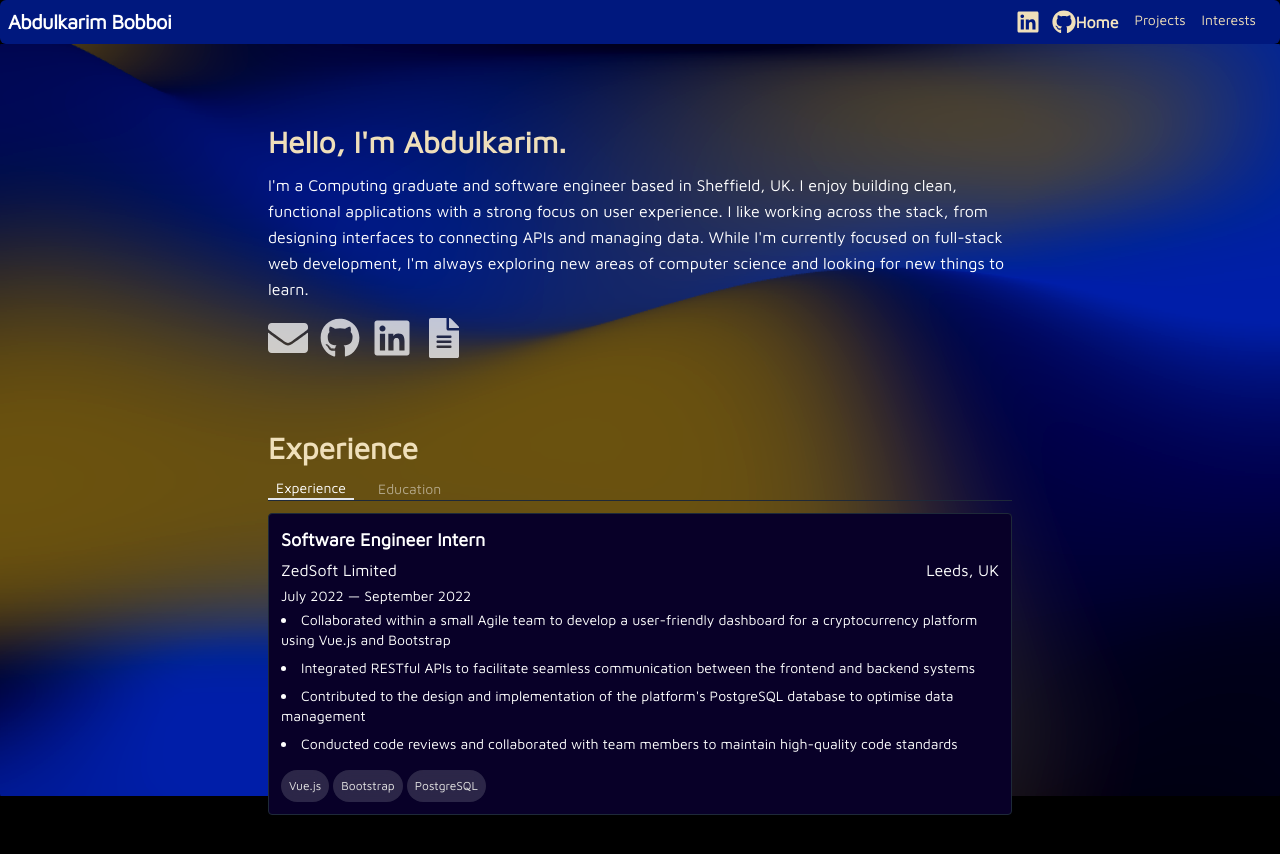
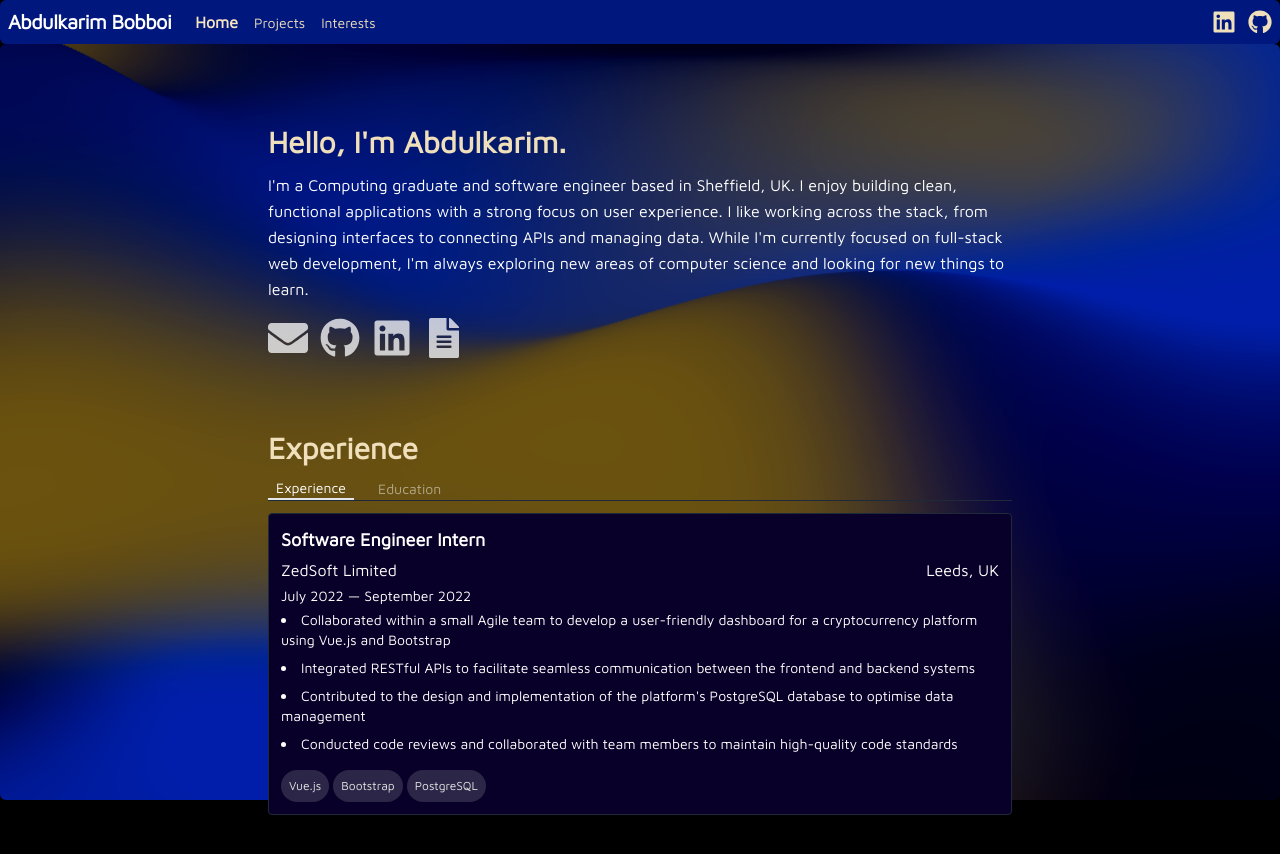
Before and after one commit to karimbobboi/portfolio, a Next.js app: page / in a window 1280 px wide. Shown: the top 854 px of the page. Built offline with nearby package versions, Linux system fonts and the light colour scheme.

Commit message:
refactor responsive navbar

```diff
--- a/src/app/components/NavBar.tsx
+++ b/src/app/components/NavBar.tsx
@@ -19,6 +19,33 @@ export default function NavBar(){
             <div className="bg-[#00187e] relative z-10 flex items-center justify-between flex-wrap backdrop-blur-sm p-2 rounded-md">
                 <div className="hidden sm:flex items-center flex-shrink-0 text-white mr-6">
                     <span className="font-semibold text-lg md:text-xl tracking-tight">Abdulkarim Bobboi</span>
+                </div>
+
+                <div className={`
+                    w-full hidden lg:flex lg:items-center lg:w-auto transition-all duration-300 ease-in-out
+                    ${barOpen ? 'block' : 'hidden'}
+                `}>
+                    <div className="lg:flex-grow">
+                        <>
+                        {pages && pages.map((page, i) => (
+                            <a
+                                key={i}
+                                className={
+                                    `block cursor-pointer lg:inline-block mr-4 ${pathname === page.path
+                                    ? 'text-[#f5e5c0] font-semibold text-md'
+                                    : 'text-[#efdfba] hover:text-white text-sm'}`
+                            }
+                            onClick={() => {
+                                if(!router)
+                                    return;
+                                router.push(page.path)
+                            }}
+                        >
+                            {page.name}
+                        </a>
+                        ))}
+                        </>
+                    </div>
                 </div>
 
                 <div className="flex items-center gap-3 sm:ml-auto">
@@ -43,21 +70,21 @@ export default function NavBar(){
                 <div className="block lg:hidden">
                     <button
                         onClick={() => setBarOpen(!barOpen)}
-                        className="flex items-center px-3 py-2 text-[#efdfba] hover:text-white"
+                        className="flex items-center px-3 text-[#efdfba] hover:text-white"
                     >
                         {barOpen ? <FaTimes size={24} /> : <FaBars size={24} />}
                     </button>
                 </div>
 
                 <div className={`
-                    w-full lg:flex lg:items-center lg:w-auto transition-all duration-300 ease-in-out
+                    w-full lg:flex lg:hidden lg:items-center lg:w-auto transition-all duration-300 ease-in-out
                     ${barOpen ? 'block' : 'hidden'}
                 `}>
                     <div className="lg:flex-grow flex flex-col lg:flex-row">
                         {pages.map((page, i) => (
                             <a  key={i}
                                 className={`
-                                    block py-2 lg:py-0 lg:inline-block lg:mt-0 mr-4
+                                    block py-1 lg:py-0 lg:inline-block lg:mt-0 mr-4
                                     ${pathname === page.path
                                         ? 'text-[#f5e5c0] font-semibold text-md'
                                         : 'text-[#efdfba] hover:text-white text-sm'}
--- a/src/app/interests/page.tsx
+++ b/src/app/interests/page.tsx
@@ -323,7 +323,7 @@ export default function Interests() {
         <NavBar />
       </header>
 
-      <div className='background-wrapper'>
+      <div className='background-wrapper mt-1'>
         <Background />
       </div>
 
--- a/src/app/page.tsx
+++ b/src/app/page.tsx
@@ -135,7 +135,7 @@ export default function Home() {
         <NavBar />
       </header>
 
-      <div className='background-wrapper'>
+      <div className='background-wrapper mt-1'>
         <Background />
       </div>
 
--- a/src/app/projects/page.tsx
+++ b/src/app/projects/page.tsx
@@ -124,7 +124,7 @@ export default function Projects() {
         <NavBar />
       </header>
 
-      <div className='background-wrapper'>
+      <div className='background-wrapper mt-1'>
         <Background />
       </div>
 
```
